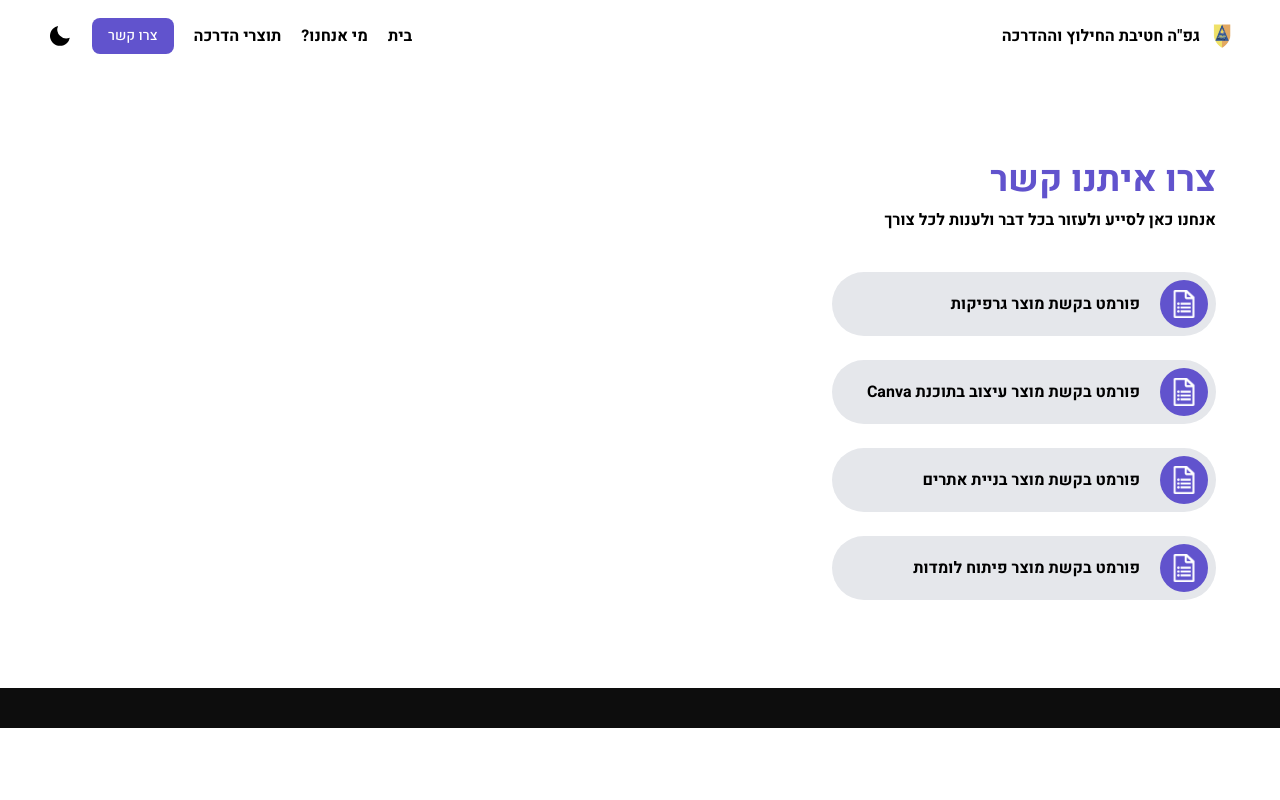
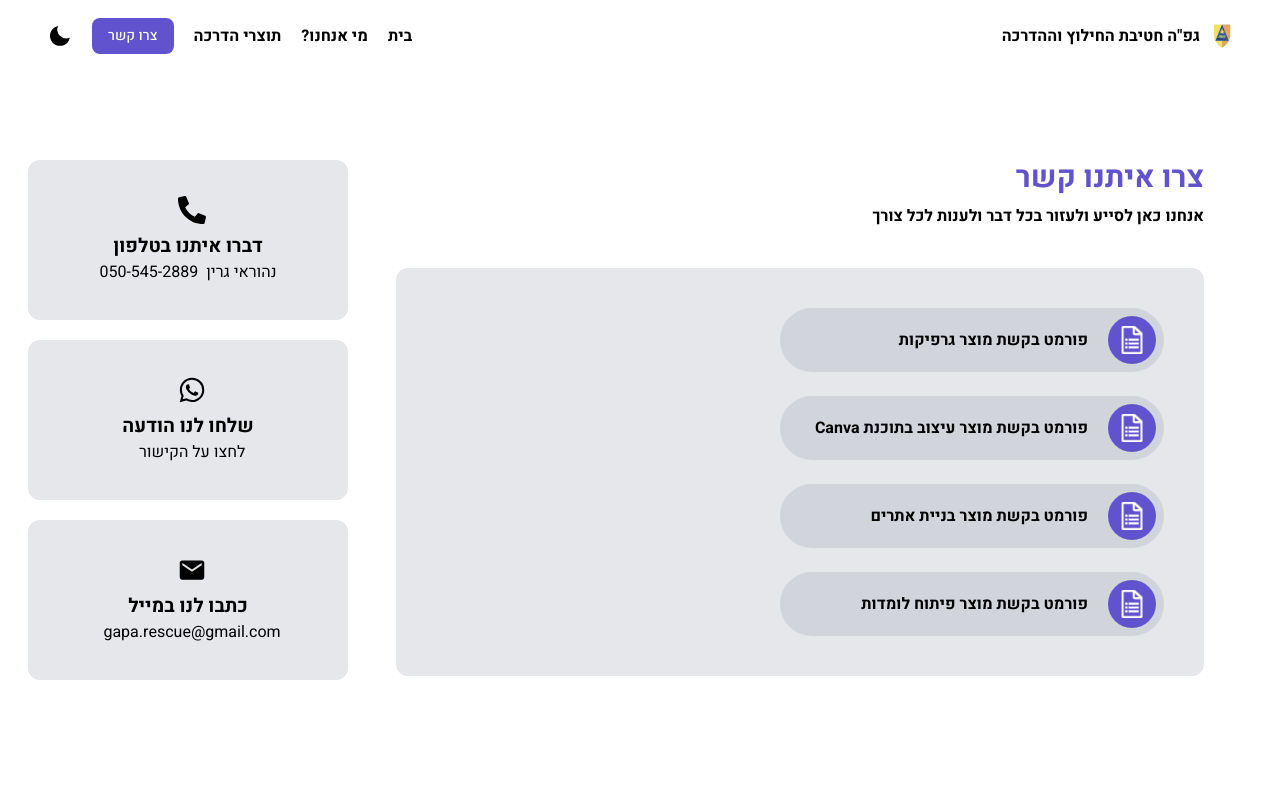
Before and after one commit to gapa-pakar/gapa-website, a React (Vite) app: page /contact in a window 1280 px wide. Shown: the top 800 px of the page. Built offline with nearby package versions, Linux system fonts and the light colour scheme.

Commit message:
adding components

```diff
--- a/src/components/Contact.jsx
+++ b/src/components/Contact.jsx
@@ -2,6 +2,9 @@ import React from 'react'
 import Navbar from './Navbar/Navbar'
 import formImg from '../assets/forms.png'
 import Footer from './Footer/Footer'
+import { FaPhoneAlt } from "react-icons/fa";
+import { IoLogoWhatsapp } from "react-icons/io5";
+import { IoMdMail } from "react-icons/io";
 
 const Forms = [
     {
@@ -30,20 +33,41 @@ const Forms = [
     }
 ]
 
+const Contacts = [
+    {
+        id: "phone",
+        title: "דברו איתנו בטלפון",
+        description: "נהוראי גרין"
+    },
+    {
+        id: "whatsapp",
+        title: "שלחו לנו הודעה",
+        description: "לחצו על הקישור"
+    },
+    {
+        id: "mail",
+        title: "כתבו לנו במייל",
+        description: "gapa.rescue@gmail.com",
+    }
+]
+
+
+
 export default function Contact() {
     return (
         <div className='dark:bg-black'>
             <Navbar></Navbar>
-            <div className='dark:text-white sm:mt-0 mr-4 lg:mt-10 mb-10'>
-                <div className='container py-12'>
-                    <h1 data-aos="zoom-in-down" className='text-right font-bold text-4xl pb-2 text-primary'>צרו איתנו קשר</h1>
+            <div className='flex justify-center'>
+                <div className='dark:text-white sm:mt-0 lg:mt-10 mb-[15rem] flex flex-col md:flex-row'>
+                    <div className='container py-12 flex flex-col justify-center items-center md:block'>
+                        <h1 data-aos="zoom-in-down" className='text-right font-bold text-3xl pb-2 text-primary'>צרו איתנו קשר</h1>
                         <p data-aos="zoom-in-down" className='text-right font-bold text-4md pb-10'>אנחנו כאן לסייע ולעזור בכל דבר ולענות לכל צורך</p>
-                    <div className='grid grid-col-1 gap-6'>
+                        <div className='grid grid-col-1 gap-6 md:bg-gray-200 md:dark:bg-gray-700 md:p-10 md:pl-[24rem] rounded-xl'>
                             {Forms.map((form) => {
                                 return (
                                     <div key={form.id}>
                                         <a href={form.link} data-aos="fade-up" data-aos-delay={form.aosDelay}>
-                                        <div className='bg-gray-200 dark:bg-gray-900 p-2 rounded-[20rem] flex flex-row items-center w-[20rem] sm:w-[24rem]'>
+                                            <div className='bg-gray-200 md:bg-gray-300 dark:bg-gray-800 p-2 rounded-[20rem] flex flex-row items-center w-[20rem] sm:w-[24rem]'>
                                                 <div className='bg-primary rounded-[20rem] w-10 h-10 sm:w-12 sm:h-12 flex justify-center items-center'>
                                                     <img src={formImg} className='h-[1.2rem] sm:h-[1.8rem]'></img>
                                                 </div>
@@ -55,6 +79,20 @@ export default function Contact() {
                             })}
                         </div>
                     </div>
+                    <div className='md:py-[3rem] flex flex-col justify-center items-center md:block'>
+                        {Contacts.map((form) => {
+                            return (
+                                <div key={form.id}>
+                                    <div className='flex flex-col text-center items-center justify-center mb-5 bg-gray-200 dark:bg-gray-700 rounded-xl w-[20rem] h-[10rem]'>
+                                        {form.id === "phone" ? <FaPhoneAlt className='ml-2 size-7' /> : form.id === "whatsapp" ? <IoLogoWhatsapp className='ml-2 size-7' /> : <IoMdMail className='ml-2 size-7' />}
+                                        <h1 className='mt-2 font-bold text-[1.2rem]'>{form.title}</h1>
+                                        <p>{form.description}<span className='mr-2'>{form.id === "phone" ? "050-545-2889" : ""}</span></p>
+                                    </div>
+                                </div>
+                            )
+                        })}
+                    </div>
+                </div>
             </div>
             <Footer></Footer>
         </div>
--- a/src/components/Projects.jsx
+++ b/src/components/Projects.jsx
@@ -14,7 +14,7 @@ export default function Projects() {
     // Simulate an API call
     setTimeout(() => {
       setIsLoading(false);
-    }, 4000);
+    }, 5000);
   }, []);
 
   if (isLoading) {
--- a/src/components/Projects/Canva.jsx
+++ b/src/components/Projects/Canva.jsx
@@ -48,8 +48,36 @@ const CampusFiles = [
 
 const DevelopTeamFiles = [
   {
-    id: 1,
+    id: 100,
     title: 'פק"לון חניכה מש"קית צפ"ה',
+    description: "למפקד",
+    img: document3Cover,
+    link: document1
+  },
+  {
+    id: 200,
+    title: 'ניסוח מטרות לשנה',
+    description: "למפקד",
+    img: document3Cover,
+    link: document1
+  },
+  {
+    id: 300,
+    title: 'בניית שאלות למבחנים',
+    description: "למפקד",
+    img: document3Cover,
+    link: document1
+  },
+  {
+    id: 400,
+    title: 'פק"לון חניכה למפקד',
+    description: "למפקד",
+    img: document3Cover,
+    link: document1
+  },
+  {
+    id: 500,
+    title: 'פק"לון איתור צרכים',
     description: "למפקד",
     img: document3Cover,
     link: document1
@@ -92,24 +120,25 @@ export default function Canva() {
       </div>
 
       {/* download files */}
-      <div>
+      <div className='pr-10 sm:pr-0'>
         <div className='mt-[10rem] font-bold text-2xl'>קבצים להורדה לשימושכם</div>
         {/* campus */}
         <p className='pt-4 pb-2 font-bold'>קמפוס דיגיטלי</p>
-        <div className='grid grid-col-1 md:grid-cols-2 lg:grid-cols-4'>
+        <div className='grid grid-col-1 md:grid-cols-2 lg:grid-cols-5'>
           {CampusFiles.map((file) => {
             return (
-              <FilesCards file={file}></FilesCards>
+              <FilesCards key={file.id} file={file}></FilesCards>
             )
           })}
         </div>
         <hr className='w-[100%] border-gray-300 border-[2px] my-10'></hr>
+
         {/* DeveloperTeam */}
         <p className='pt-4 pb-2 font-bold'>צוות פיתוח הדרכה (צפ"ה)</p>
-        <div className='grid grid-col-1 md:grid-cols-2 lg:grid-cols-4'>
+        <div className='grid grid-col-1 md:grid-cols-2 lg:grid-cols-5'>
           {DevelopTeamFiles.map((file) => {
             return (
-              <FilesCards file={file}></FilesCards>
+              <FilesCards key={file.id} file={file}></FilesCards>
             )
           })}
         </div>
--- a/src/components/Projects/FilesCards.jsx
+++ b/src/components/Projects/FilesCards.jsx
@@ -9,14 +9,14 @@ export default function FilesCards(props) {
 
     return (
         <div key={file.id}>
-            <div className='bg-white w-[21rem] h-[14rem] ml-8 flex rounded-xl'>
+            <div className='bg-white md:w-[19rem] h-[14rem] ml-8 mb-5 flex rounded-xl'>
                 <img src={file.img} className='h-[14rem] w-[10rem] rounded-xl'></img>
                 <div className='flex flex-col text-center px-4 items-center'>
                     <div className='pt-4 font-bold'>{file.title}</div>
                     <p className='pt-2 text-[0.8rem]'>{file.description}</p>
-                    <p className='pt-5 font-bold text-primary'>להורדה לחצו</p>
+                    <p className='pt-2 font-bold text-primary'>להורדה לחצו</p>
                     <a href={file.link} download={file.linkTitle}>
-                        <img src={download} className='w-[2rem] mt-2 hover:border-primary border-[2px] rounded-[20rem]'></img>
+                        <img src={download} className='w-[2rem] mt-1 hover:border-primary border-[2px] rounded-[20rem]'></img>
                     </a>
                 </div>
             </div>
```
Lines whose indentation alone changed are shown as unchanged.
